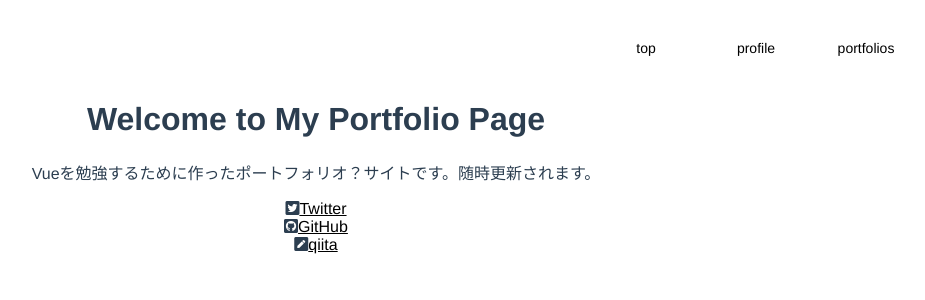
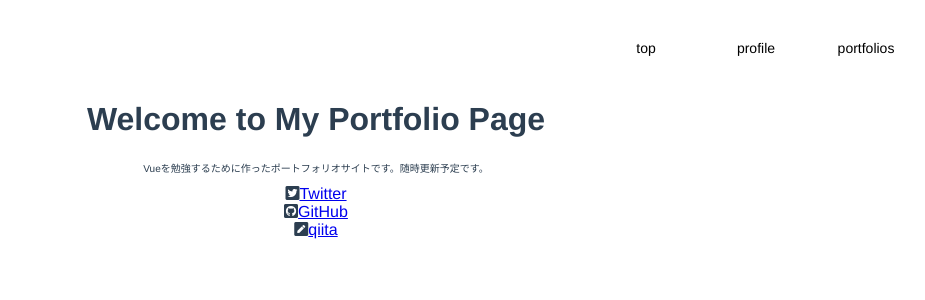
Before and after one commit to gudtanuki/myporfolio, a Vue app: page / in a window 1280 px wide. Shown: the top 300 px of the page, without its empty margins (324-1249 px from the left). Built offline with nearby package versions, Linux system fonts and the light colour scheme.

Commit message:
スマホ画面レスポンシブ

```diff
--- a/src/App.vue
+++ b/src/App.vue
@@ -18,6 +18,15 @@ export default {
 </script>
 
 <style lang="scss">
+$mb: 640px;
+
+/* $break-point以下のpxの時に適用 */
+@mixin max-screen($break-point) {
+  @media screen and (max-width: $break-point) {
+    @content
+  }
+}
+
 html, body {
   margin: 0px;
   padding: 0px;
@@ -25,12 +34,18 @@ html, body {
   height: 100%;
 
   div#app {
+    @include max-screen($mb) {
+      overflow:hidden;
+    }
     font-family: 'Avenir', Helvetica, Arial, sans-serif;
     -webkit-font-smoothing: antialiased;
     -moz-osx-font-smoothing: grayscale;
     text-align: center;
     color: #2c3e50;
     margin-top: 40px;
+    p {
+      font-size: 10px;
+    }
   }
 }
 </style>
--- a/src/components/GlobalMenu.vue
+++ b/src/components/GlobalMenu.vue
@@ -26,6 +26,13 @@ export default {
 </script>
 
 <style lang="scss" scoped>
+$mb: 640px;
+@mixin max-screen($break-point) {
+  @media screen and (max-width: $break-point) {
+    @content
+  }
+}
+
 div.global-menu {
   ul {
     margin-left: auto;
@@ -34,7 +41,10 @@ div.global-menu {
     justify-content: center;
     padding: 0;
     list-style: none;
-
+    @include max-screen($mb) {
+      width : auto;
+      text-align: center;
+    }
     li {
       width: 100px;
       height: 40px;
@@ -42,6 +52,9 @@ div.global-menu {
       margin-right:5px;
       font-size: 14px;
       position: relative;
+      @include max-screen($mb) {
+        display: inline-block;
+      }
 
       &:hover {
         opacity: 0.5;
--- a/src/components/Portfolios.vue
+++ b/src/components/Portfolios.vue
@@ -1,7 +1,8 @@
 <template>
     <div class="portfolios">
-        <div class="content">
-            <h2>{{ title }}</h2>
+        <h2>{{ title }}</h2>
+        <div class="contents">
+            <p>{{ name }}</p>
             <p>{{ text }}</p>
         </div>
     </div>
@@ -12,7 +13,8 @@ export default {
     name: 'Portfolios',
     data () {
         return {
-            title: '今後追加していきます',
+            title: 'My Portfolios',
+            name: '今後追加していきます',
             text: 'ここに説明やURLが入ります'
         }
     }
@@ -20,5 +22,16 @@ export default {
 </script>
 
 <style lang="scss" scoped>
+$mb: 640px;
+@mixin max-screen($break-point) {
+  @media screen and (max-width: $break-point) {
+    @content
+  }
+}
 
+div.contents {
+  @include max-screen($mb) {
+    margin: 0 15%;
+  }
+}
 </style>
--- a/src/components/Profile.vue
+++ b/src/components/Profile.vue
@@ -23,7 +23,7 @@ export default {
         { tag:'性別', text:'女' },
         { tag:'年齢', text:'22' },
         { tag:'居住地', text:'Japan, Tokyo' },
-        { tag:'趣味', text:'スマホゲーム、プログラミングの勉強、シーシャ' },
+        { tag:'趣味', text:'スマホゲーム、プログラミング、シーシャ、睡眠！' },
         { tag:'最近はじめたこと', text:'ジム' },
         { tag:'ひとこと', text:'よろしくお願いします！' },
       ]
@@ -33,9 +33,19 @@ export default {
 </script>
 
 <style lang="scss" scoped>
+$mb: 640px;
+@mixin max-screen($break-point) {
+  @media screen and (max-width: $break-point) {
+    @content
+  }
+}
+
 div.abount-me {
   text-align: left;
   display: inline-block;
+  @include max-screen($mb) {
+    margin: 0 15%;
+  }
   span {
     vertical-align: top;
     display: inline-block;
--- a/src/components/Top.vue
+++ b/src/components/Top.vue
@@ -18,7 +18,7 @@ export default {
   data () {
     return {
       title: 'Welcome to My Portfolio Page',
-      introduction: 'Vueを勉強するために作ったポートフォリオ？サイトです。随時更新されます。',
+      introduction: 'Vueを勉強するために作ったポートフォリオサイトです。随時更新予定です。',
       webs: [
         { icon:'fab fa-twitter-square', name:'Twitter', url:'https://twitter.com/gudtanuki' },
         { icon:'fab fa-github-square', name:'GitHub', url:'https://github.com/gudanago' },
@@ -31,7 +31,19 @@ export default {
 
 <!-- Add "scoped" attribute to limit CSS to this component only -->
 <style lang="scss" scoped>
+$mb: 640px;
+@mixin max-screen($break-point) {
+  @media screen and (max-width: $break-point) {
+    @content
+  }
+}
+
+div.indtruction {
+  @include max-screen($mb) {
+    margin: 0 15%;
+  }
   a{
     color: black;
   }
+}
 </style>
```
